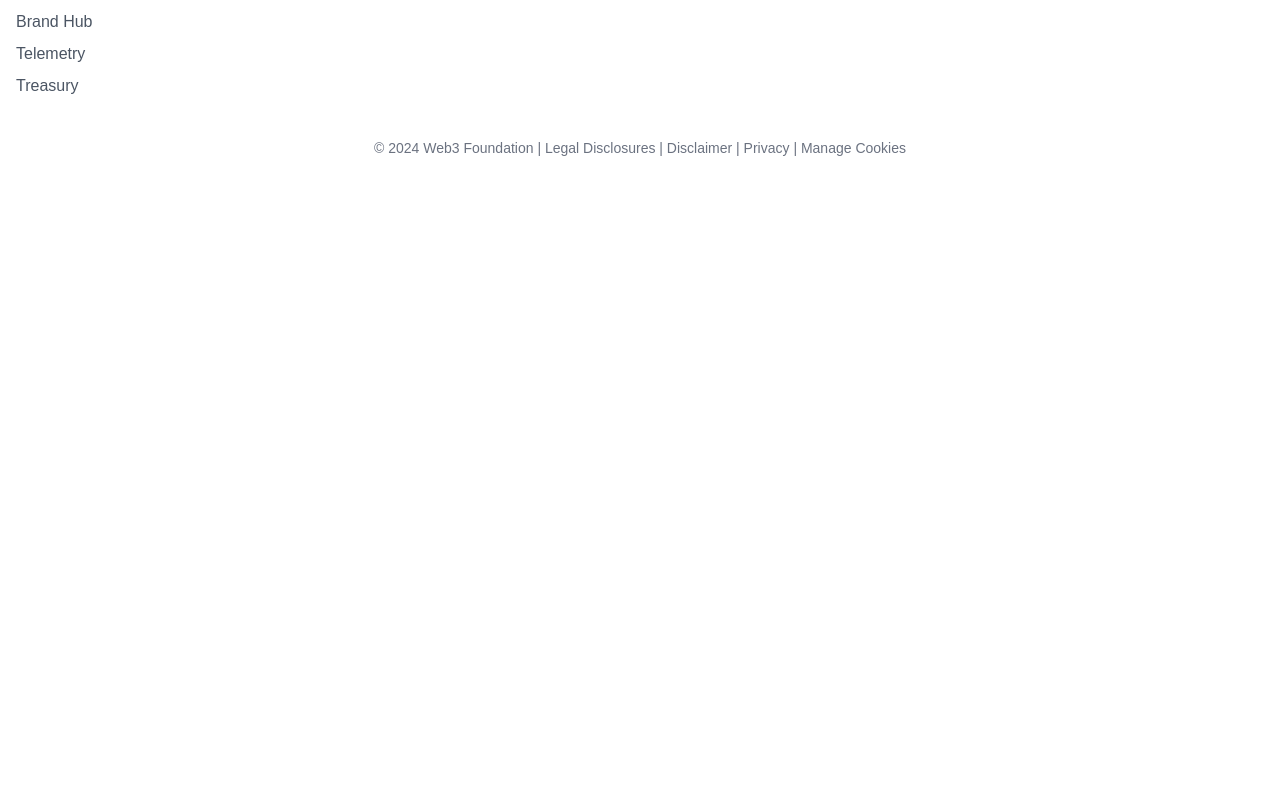
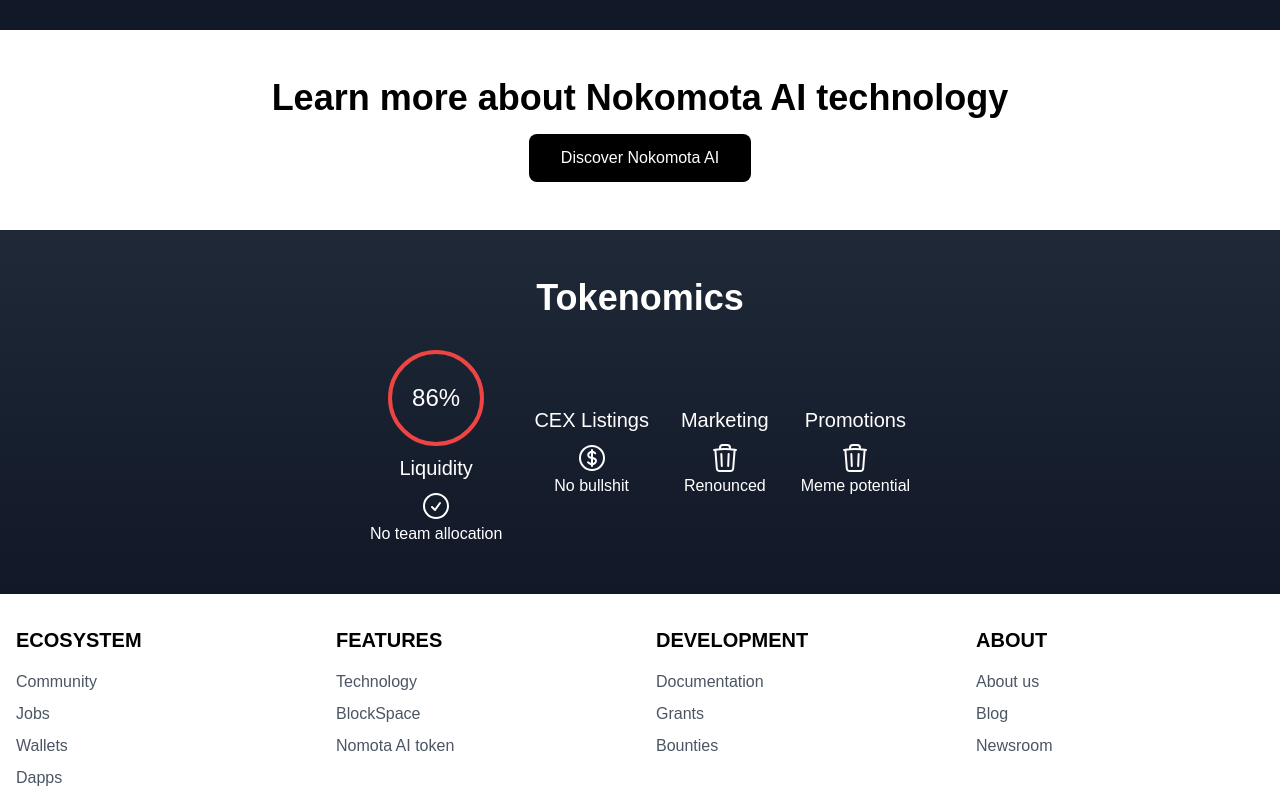
Before and after one commit to MohanVarma1965/NomotaAI, a React (Create React App) app: page / in a window 1280 px wide. Shown: the part 1557-2348 px from the top of the page. Before the commit the page ends 1747 px from the top, so only its background shows below. Built offline with nearby package versions, Linux system fonts and the light colour scheme.

Commit message:
adding tokenomics component

```diff
--- /dev/null
+++ b/src/components/Main/Tokenomics/index.tsx
@@ -0,0 +1,44 @@
+import React from "react";
+import { CheckCircleIcon, CurrencyDollarIcon, TrashIcon } from "@heroicons/react/24/outline";
+
+const Tokenomics: React.FC = () => {
+  return (
+    <div className="bg-gradient-to-b from-gray-800 to-gray-900 text-white py-12 px-4">
+      <div className="text-center mb-8">
+        <h2 className="text-4xl font-bold">Tokenomics</h2>
+      </div>
+      <div className="flex flex-col md:flex-row justify-center items-center space-y-8 md:space-y-0 md:space-x-8">
+        {/* Token Allocation */}
+        <div className="flex flex-col items-center">
+          <div className="w-24 h-24 rounded-full border-4 border-red-500 flex items-center justify-center">
+            <span className="text-2xl">86%</span>
+          </div>
+          <h3 className="text-xl mt-2">Liquidity</h3>
+          <CheckCircleIcon className="h-8 w-8 mt-2" />
+          <p>No team allocation</p>
+        </div>
+        {/* Other Sections... */}
+        <div className="flex flex-col items-center">
+          {/* ... */}
+          <h3 className="text-xl mt-2">CEX Listings</h3>
+          <CurrencyDollarIcon className="h-8 w-8 mt-2" />
+          <p>No bullshit</p>
+        </div>
+        <div className="flex flex-col items-center">
+          {/* ... */}
+          <h3 className="text-xl mt-2">Marketing</h3>
+          <TrashIcon className="h-8 w-8 mt-2" />
+          <p>Renounced</p>
+        </div>
+        <div className="flex flex-col items-center">
+          <h3 className="text-xl mt-2">Promotions</h3>
+          <TrashIcon className="h-8 w-8 mt-2" />
+          <p>Meme potential</p>
+        </div>
+        {/* Add more sections as needed */}
+      </div>
+    </div>
+  );
+};
+
+export default Tokenomics;
--- a/src/components/Main/index.tsx
+++ b/src/components/Main/index.tsx
@@ -3,14 +3,18 @@
 import OnePlaceTiles from "./OnePlaceTiles";
 import LearnMoreSection from "./LearnMoreSection";
 import Roadmap from "./Roadmap";
+import Tokenomics from "./Tokenomics";
+import FeaturesSection from "./FeaturesSection";
 
 const Main: React.FC = () => {
   return (
     <div>
       <MainPageBanner />
       <OnePlaceTiles />
+      <FeaturesSection />
+      <Roadmap />
       <LearnMoreSection />
-      <Roadmap />
+      <Tokenomics />
     </div>
   );
 };
```
